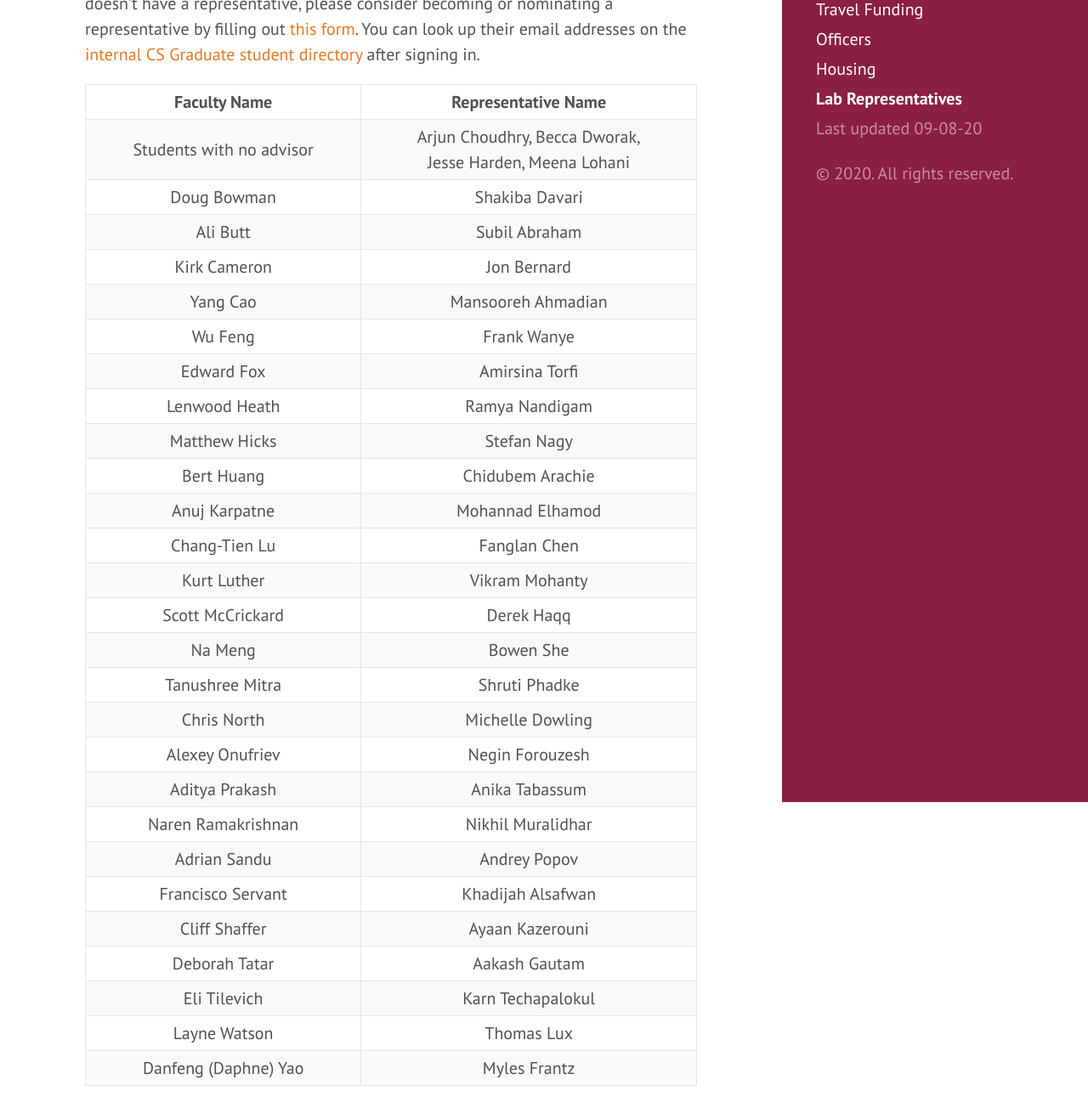
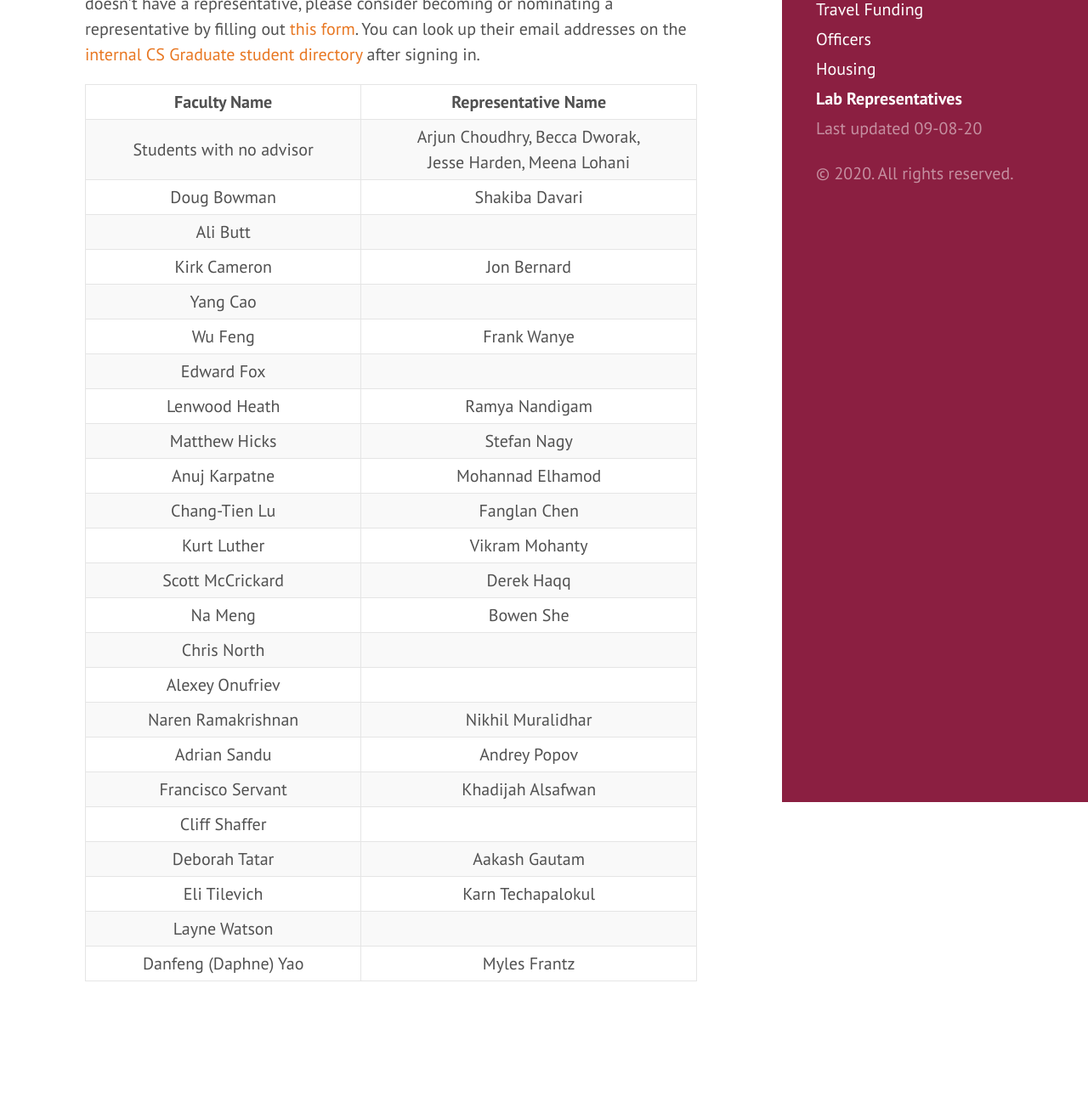
Before and after one commit to CSGraduateCouncil-VirginiaTech/csgc-website, a Jekyll site: the page built from labrepresentative.md, in a window 1280 px wide and 1400 px high, scrolled down 456 px. Shown: the top 1317 px of the window at 85% size. Built offline with Jekyll 4.4.1, drawn with Linux system fonts in a browser that asks for light colours.

Commit message:
Updating the Lab Reps Network
I updated the ones I knew were gone/graduated.

```diff
--- a/labrepresentative.md
+++ b/labrepresentative.md
@@ -17,28 +17,25 @@ Faculty Name | Representative Name
 :---: | :---:
 Students with no advisor | Arjun Choudhry, Becca Dworak, <br> Jesse Harden, Meena Lohani
 Doug Bowman | Shakiba Davari
-Ali Butt | Subil Abraham
+Ali Butt |
 Kirk Cameron | Jon Bernard
-Yang Cao | Mansooreh Ahmadian
+Yang Cao |
 Wu Feng | Frank Wanye
-Edward Fox | Amirsina Torfi
+Edward Fox |
 Lenwood Heath | Ramya Nandigam
 Matthew Hicks | Stefan Nagy
-Bert Huang | Chidubem Arachie
 Anuj Karpatne | Mohannad Elhamod
 Chang-Tien Lu | Fanglan Chen
 Kurt Luther | Vikram Mohanty
 Scott McCrickard | Derek Haqq
 Na Meng | Bowen She
-Tanushree Mitra | Shruti Phadke
-Chris North | Michelle Dowling
-Alexey Onufriev | Negin Forouzesh
-Aditya Prakash | Anika Tabassum
+Chris North |
+Alexey Onufriev |
 Naren Ramakrishnan | Nikhil Muralidhar
 Adrian Sandu | Andrey Popov
 Francisco Servant | Khadijah Alsafwan
-Cliff Shaffer | Ayaan Kazerouni
+Cliff Shaffer |
 Deborah Tatar | Aakash Gautam
 Eli Tilevich | Karn Techapalokul
-Layne Watson | Thomas Lux
+Layne Watson |
 Danfeng (Daphne) Yao | Myles Frantz
```
